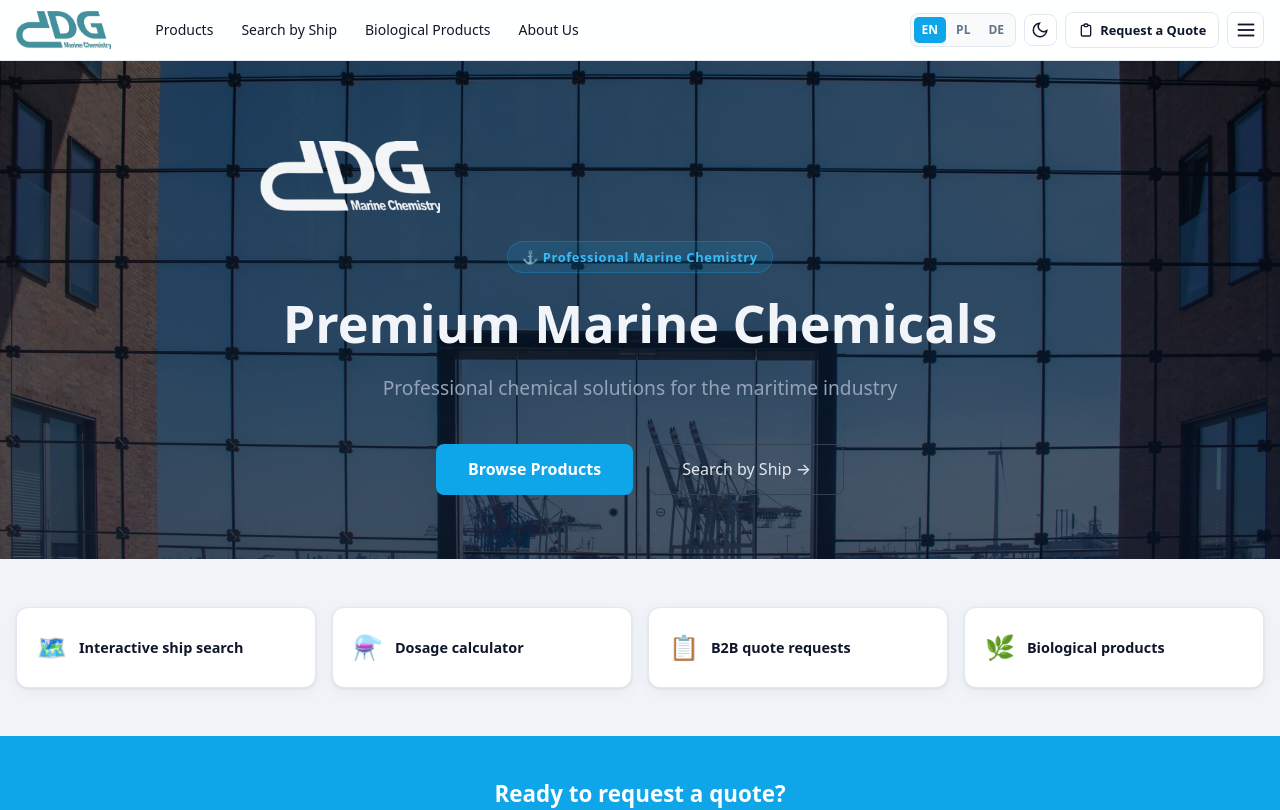
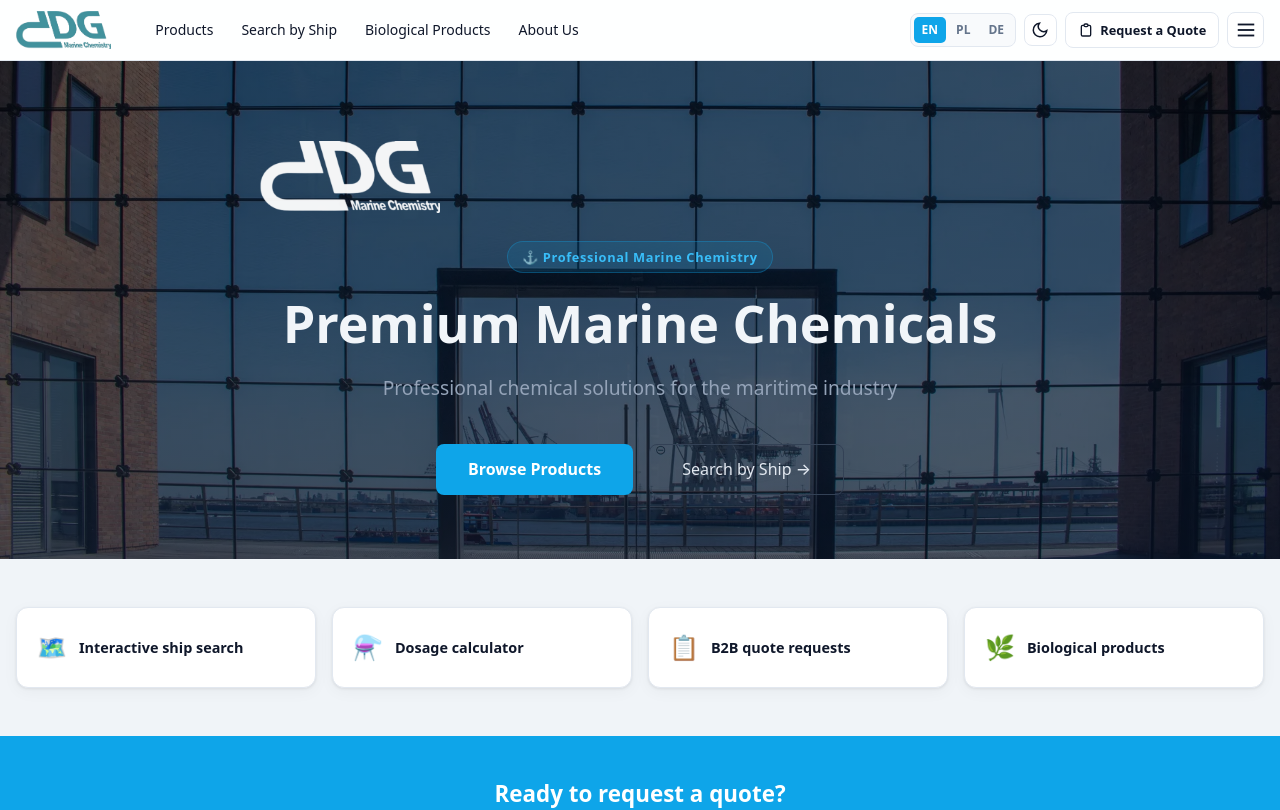
Before and after one commit to Zyrfa/dgmarine, a Next.js app: page /dgmarine/en in a window 1280 px wide. Shown: the top 810 px of the page. Built offline with nearby package versions, Linux system fonts and the light colour scheme.

Commit message:
fix: shift hero bg to show port and doors (objectPosition 75%)

```diff
--- a/components/ui/HeroBgImage.tsx
+++ b/components/ui/HeroBgImage.tsx
@@ -21,7 +21,7 @@
       style={{
         position: 'absolute', inset: 0,
         width: '100%', height: '100%',
-        objectFit: 'cover', objectPosition: 'center',
+        objectFit: 'cover', objectPosition: 'center 75%',
         pointerEvents: 'none',
       }}
     />
```
